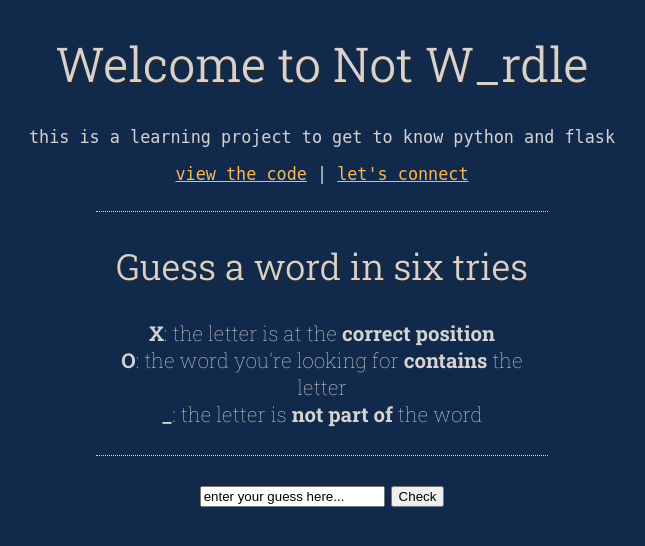
After one commit to balintfejer/wordl-python-training, a Flask app: page /start in a window 1280 px wide. The commit adds this page. Shown: the top 546 px of the page, without its empty margins (318-963 px from the left). Run offline with Flask 3, Linux system fonts and the light colour scheme.

Commit message:
enabled session, random word generation, checking entered word TODO validate input len = 5; add JS to count games and reload dynamically

```diff
--- a/program/app.py
+++ b/program/app.py
@@ -9,81 +9,79 @@ import flask as fl
 ################################################################
 
 app = fl.Flask(__name__)
+app.config['SECRET_KEY'] = 'big!secret'
 
 @app.route('/')
 def welcome():
     return fl.render_template("index.html")
 
-@app.route('/play')
-def playy():
-    return fl.render_template("play.html")
+@app.route('/start')
+def start():
+    def word_list():
+        with open("words.txt", "r") as words:
+            full_word_list = [line.strip() for line in words]
+        return full_word_list
+    goal = r.choice(word_list())
+    fl.session['goal'] = goal
 
-# def play(cond=None):
+    # playcount = 1
+    # wincond = "XXXXX"
 
-#     def word_list():
-#         with open("words.txt", "r") as words:
-#             full_word_list = [line.strip() for line in words]
-#         return full_word_list
+    print(goal) ### TEST
 
-#     def check_guess(guess, goal):
+    # won = "You won!"
+    # lost = f"You lost!\nThe word was: {goal}"
 
-#         this_guess_char_count = 0
-#         output = ""
+    # while playcount <= 6:
 
-#         for i in range(len(guess)):
+    #     playcount += 1
+    #     guess = input("Pls guess a 5-letter word:").lower()
 
-#             if guess[i] in goal:
+    #     if guess not in word_list():
+    #         print("That's not a real word!")
+    #     else:
+    #         guess = check_guess(guess, goal)
+    #         print(guess)
+    #         if guess == wincond:
+    #             break
 
-#                 if guess[i] == goal[i]:
+    # if guess == wincond:
+    # else:
 
-#                     this_guess_char_count += 1
-#                     output += "X"
+    return fl.render_template("start.html")
 
-#                 elif guess[i] != goal[i]:
+@app.route('/play', methods=["POST"])
+def play(output=None, guess=None):
 
-#                     this_guess_char_count += 1
+    guess = fl.request.form['guess'].lower()
+    goal = fl.session.get('goal', None)
 
-#                     if guess.count(guess[i]) > goal.count(guess[i]) and guess[i] == goal[-1]:
-#                         output += "_"
+    this_guess_char_count = 0
+    output = ""
 
-#                     elif guess.count(guess[i]) == goal.count(guess[i]) or this_guess_char_count == 1:
-#                         output += "O"
+    for i in range(len(guess)):
 
-#                     elif this_guess_char_count > 1:
-#                         output += "_"
+        if guess[i] in goal:
 
-#             else: ### guess[i] not in goal
-#                 output += "_"
+            if guess[i] == goal[i]:
 
-#         return output
+                this_guess_char_count += 1
+                output += "X"
 
-#     # print(check_guess("carat", "train")) ### TEST
-#     # print(check_guess("taunt", "train")) ### TEST
-#     # print(check_guess("solos", "boobs")) ### TEST
-#     # print(check_guess("aabcd", "qqaqq")) ### TEST
+            elif guess[i] != goal[i]:
 
-#     goal = r.choice(word_list())
-#     print(goal) ### TEST
+                this_guess_char_count += 1
 
-#     playcount = 1
-#     wincond = "XXXXX"
-#     won = "You won!"
-#     lost = f"You lost!\nThe word was: {goal}"
+                if guess.count(guess[i]) > goal.count(guess[i]) and guess[i] == goal[-1]:
+                    output += "_"
 
-#     while playcount <= 6:
+                elif guess.count(guess[i]) == goal.count(guess[i]) or this_guess_char_count == 1:
+                    output += "O"
 
-#         playcount += 1
-#         guess = input("Pls guess a 5-letter word:").lower()
+                elif this_guess_char_count > 1:
+                    output += "_"
 
-#         if guess not in word_list():
-#             print("That's not a real word!")
-#         else:
-#             guess = check_guess(guess, goal)
-#             print(guess)
-#             if guess == wincond:
-#                 break
+        else: ### guess[i] not in goal
+            output += "_"
 
-#     if guess == wincond:
-#         return fl.render_template("index.html", cond=won)
-#     else:
-#         return fl.render_template("index.html", cond=lost)
+    return fl.render_template("play.html", output=output, guess=guess)
--- a/program/templates/index.html
+++ b/program/templates/index.html
@@ -20,7 +20,7 @@
         margin-right: auto;
     }
 
-    #main p:nth-of-type(2) {
+    #main p:nth-of-type(2), p:nth-of-type(3) {
         width:55%;
         margin-left:auto;
         margin-right:auto;
@@ -32,31 +32,28 @@
     h1, h2 {text-shadow: 2px 3px #282828;font-weight: 350;}
 
     .discl {font-family:"Anonymus Pro", monospace;font-size: 70%;}
-
     .discl a {color: #f7b85a;}
     .discl a:hover {text-decoration: none;}
 
-    .hint {
-        font-size: 85%;
-        font-weight: lighter;
-        width:55%;
-        margin-left:auto;
-        margin-right:auto;
-        border-bottom: 2px dotted #d6d2d2;
-        border-width: 1px;
-        padding-bottom: 27px;
-    }
+    .hint {font-size: 85%;font-weight: lighter;}
 
     .button {
         background-color: #04AA6D;
         border: none;
-        color: white;
+        color: #d6d2d2;
+        text-shadow: 1px 2px #282828;
         padding: 15px 32px;
         text-align: center;
         text-decoration: none;
         display: inline-block;
         margin: 4px 2px;
     }
+
+    .button:hover {background-color:#56ecb5;color:#282828;text-shadow: none;}
+
+    .result {letter-spacing: 0.15em;}
+
+    .winner {background-color: green;width:55%;margin-left:auto;margin-right:auto;}
     </style>
 </head>
 <body>
@@ -66,22 +63,13 @@
 <h1>Welcome to Not W_rdle</h1>
 
 <p class="discl">this is a learning project to get to know python and flask</p>
-<p class="discl"><a href="https://github.com/balintfejer/wordl-python-training" title="GitHub">view code</a> | <a href="https://linkedin.com/in/balint-fejer" title="LinkedIn">my profile</a></p>
+<p class="discl"><a href="https://github.com/balintfejer/wordl-python-training" title="GitHub">view the code</a> | <a href="https://linkedin.com/in/balint-fejer" title="LinkedIn">let's connect</a></p>
 
 <h2>Guess a word in six tries</h2>
-<p class="hint"><strong>X</strong>: the letter is at the <strong>correct place</strong><br/><strong>O</strong>: the word you're looking for <strong>contains</strong> the letter<br/><strong>_</strong>: the letter is <strong>not part of</strong> the word</p>
+<p class="hint"><strong>X</strong>: the letter is at the <strong>correct position</strong><br/><strong>O</strong>: the word you're looking for <strong>contains</strong> the letter<br/><strong>_</strong>: the letter is <strong>not part of</strong> the word</p>
 
+{% block content %}<a href="{{ url_for('start') }}" class="button">Let's play</a>{% endblock %}
 
-{% block content %}<a href="{{ url_for('playy') }}" class="button">Let's Play</a>{% endblock %}
-<!--
-{% if { cond:won }  %}
-<p style="background-color: green; color: white">You Won!</p>
-
-{% else %}
-<p style="background-color: red; color: black">You Lost!</p>
-
-{% endif %}
--->
 </div>
 
 </body>
--- /dev/null
+++ b/program/templates/start.html
@@ -0,0 +1,7 @@
+{% extends "index.html" %}
+{% block content %}
+<form action="{{ url_for('play') }}" method="post">
+<input type="text" name="guess" value="enter your guess here..." onfocus="this.value=''">
+<input type="submit" value="Check">
+</form>
+{% endblock %}
```
Also changed, not shown: program/templates/play.html (+10 -2 lines).
